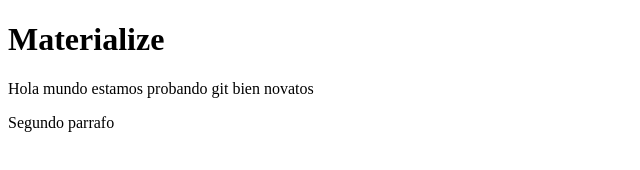
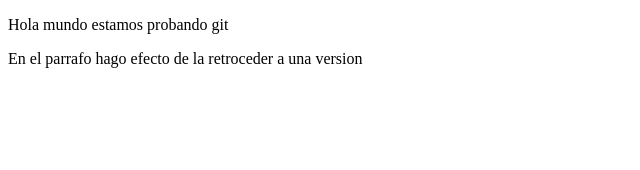
Before and after one commit to jesiding/HyperBlog, a plain HTML site: page index.html in a window 1280 px wide. Shown: the whole page, without its empty margins (0-640 px from the left). Drawn offline with Linux system fonts and the light colour scheme.

Commit message:
Cambios completos despues de un checkout

```diff
--- a/index.html
+++ b/index.html
@@ -7,9 +7,7 @@
     <title>Probando Materialize</title>
 </head>
 <body>
-    <h1>Materialize</h1>
-    <p>Hola mundo estamos probando git bien novatos </p>
-    <p>Segundo parrafo</p>
-
+    <p>Hola mundo estamos probando git</p>
+    <p>En el parrafo hago efecto de la retroceder a una version</p>
 </body>
 </html>
```
